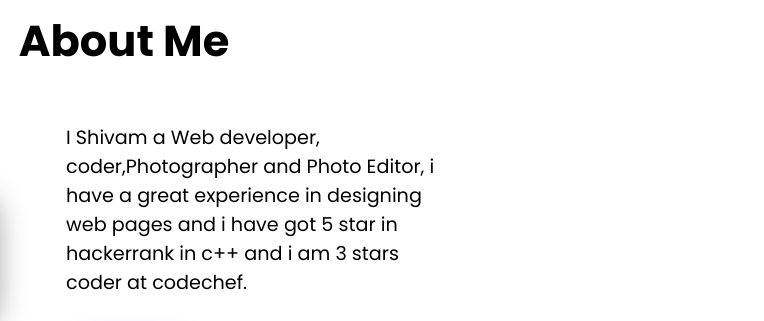
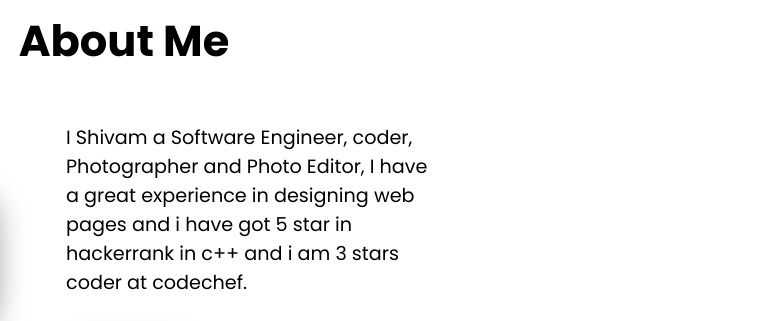
Before and after one commit to coder-shiv1999/Portfolio, a plain HTML site: page index.html in a window 1280 px wide. Shown: the part 780-1101 px from the top of the page, 516-1280 px from the left. Drawn offline with nearby package versions, Linux system fonts and the light colour scheme; files that its build step writes are made by us from their sources.

Commit message:
tested test brach

```diff
--- a/index.html
+++ b/index.html
@@ -21,9 +21,6 @@
 </head>
 
 <body>
-
-
-
 
   <main>
     <div class="head-nav">
@@ -132,12 +129,9 @@
             <img src="./img/shivam-about.png" alt="" srcset="">
           </div>
 
-
-
-
           <div class="about-text">
             <p>
-              I Shivam a Web developer, coder,Photographer and Photo Editor, i have a great experience in designing web
+              I Shivam a Software Engineer, coder, Photographer and Photo Editor, I have a great experience in designing web
               pages and
               i have got 5 star in hackerrank in c++ and i am 3 stars coder at codechef.
 
```
